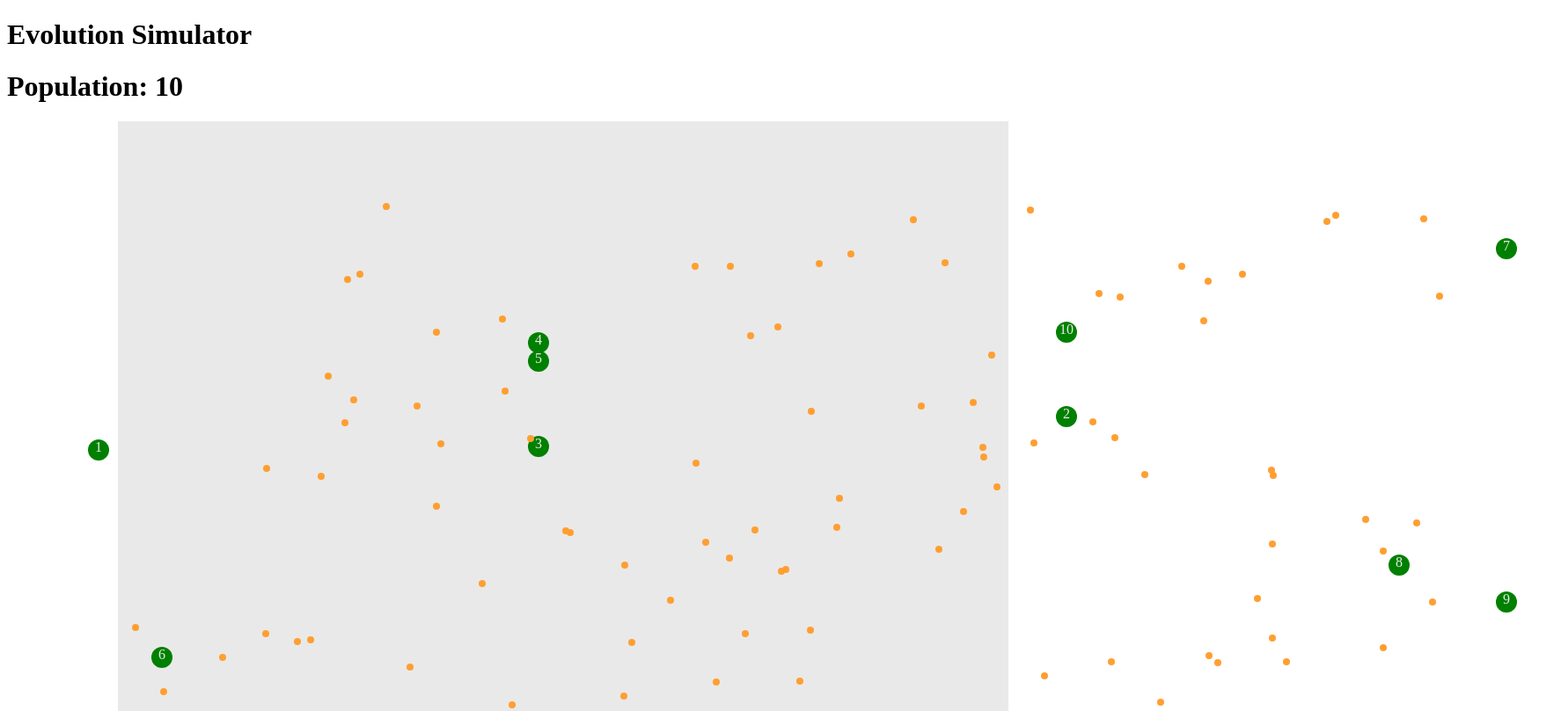
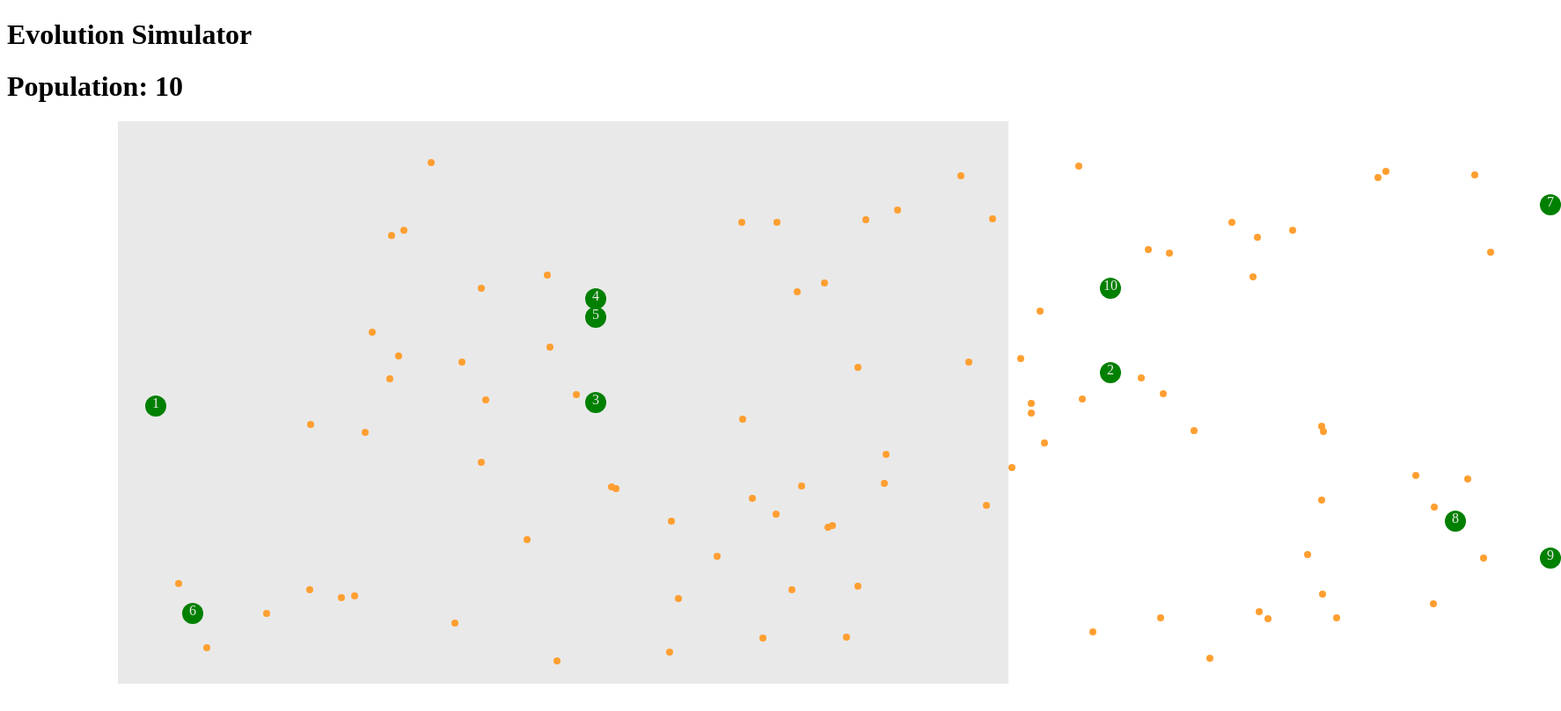
Before and after one commit to Muwa1011/Evolution-Simulator, a plain HTML site: page index.html in a window 1280 px wide. Shown: the top 809 px of the page at 88% size, 1774 px wide, since content can reach past the window. Drawn offline with Linux system fonts and the light colour scheme; animation ran at ten frames a second.

Commit message:
area fix

```diff
--- a/app.js
+++ b/app.js
@@ -21,17 +21,17 @@ function Creature(div, size, speed, destination, destinationReachedLeft, destina
 }
 
 function getDestination() {
-    const randomPositionLeft = Math.floor(Math.random() * 1500) + 150
-    const randomPositionTop = Math.floor(Math.random() * 600) + 200
+    const randomPositionLeft = Math.floor(Math.random() * 1509) + 199
+    const randomPositionTop = Math.floor(Math.random() * 600) + 150
     return [randomPositionLeft, randomPositionTop]
 }
 
 function goBack(){
-        const destination = [0, Math.floor(Math.random() * 600) + 200]
+        const destination = [0, Math.floor(Math.random() * 600) + 150]
         if (Math.random() < 0.5) {
-            destination[0] = 100;
+            destination[0] = 165;
         } else {
-            destination[0] = 1700;
+            destination[0] = 1750;
         }
         return destination;
 }
@@ -93,9 +93,9 @@ function createCreatures(amount) {
         const rnd = getDestination()
         const oneTwo = Math.random()
         if (oneTwo < 0.5) {
-            creatureArray[i].div.style.left = "100px";
+            creatureArray[i].div.style.left = "165px";
         } else {
-            creatureArray[i].div.style.left = "1700px";
+            creatureArray[i].div.style.left = "1750px";
 
         }
         creatureArray[i].div.style.top = rnd[1] + 'px';
--- a/style.css
+++ b/style.css
@@ -2,7 +2,7 @@
     margin-left: 10%;
     background-color: rgb(233, 233, 233);
     width: 80%;
-    height: 50em;
+    height: 40em;
 }
 
 .creature {
```
